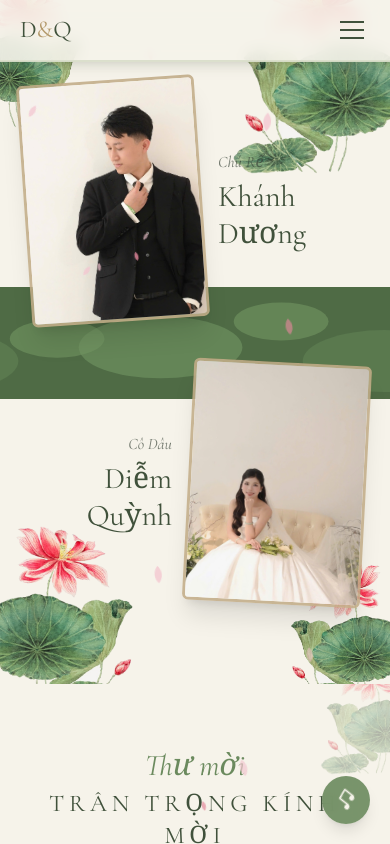
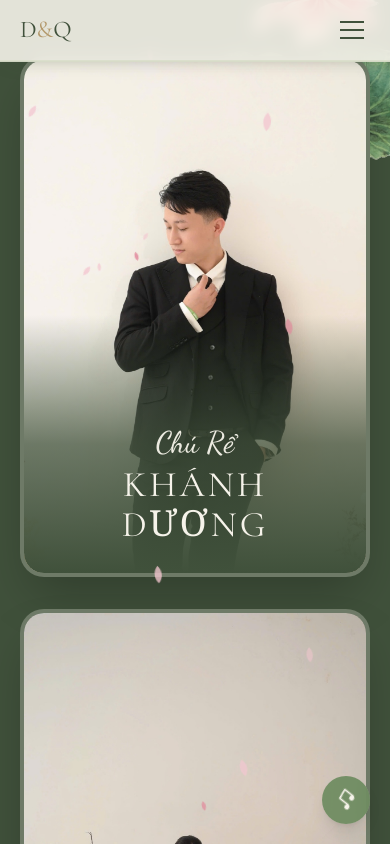
Before and after one commit to huongnc/thiep-cuoi, a React (Vite) app: page / in a window 390 px wide. Shown: the top 844 px of the page. Built offline with nearby package versions, Linux system fonts and the light colour scheme.

Commit message:
Update layout and styling for Nav and Couple components to enhance responsiveness and visual consistency

```diff
--- a/src/App.tsx
+++ b/src/App.tsx
@@ -18,7 +18,7 @@ export default function App() {
       <Gate />
       <Music />
       <Petals />
-      <div className="invite-card relative w-full max-w-3xl">
+      <div className="invite-card relative w-full max-w-6xl">
         <Nav />
         <Couple />
         <Invitation />
@@ -29,7 +29,7 @@ export default function App() {
             src={wedding.storyCover}
             alt="Khoảnh khắc trong câu chuyện tình yêu"
             loading="lazy"
-            className="mx-auto block aspect-[2/3] w-full max-w-3xl rounded-3xl object-cover shadow-xl"
+            className="mx-auto block aspect-[2/3] w-full max-w-3xl object-cover"
           />
         </div>
         <LoveStory />
--- a/src/components/Couple.tsx
+++ b/src/components/Couple.tsx
@@ -1,38 +1,25 @@
 import { type Person } from '../config/wedding'
 import { useReveal } from '../hooks/useReveal'
 import { getDisplayCouple } from '../lib/couple'
-import { CornerFloral, DecorBar } from './ui/Floral'
-import { Tilt3D } from './ui/Tilt3D'
+import { CornerFloral } from './ui/Floral'
 
-function Photo({ person, baseRotate }: { person: Person; baseRotate: number }) {
-  const isGroom = person.role === 'Chú Rể'
-
+function CoupleCard({ person }: { person: Person }) {
   return (
-    <Tilt3D
-      baseRotate={baseRotate}
-      className="shrink-0 overflow-hidden rounded-md border-[3px] border-gold/70 bg-white/60 p-1.5 shadow-xl"
-    >
+    <article className="group relative mx-auto w-full max-w-[30rem] overflow-hidden rounded-[1.5rem] border-4 border-cream/25 bg-forest shadow-2xl">
       <img
         src={person.photo}
         alt={person.name}
-        className={`h-56 w-40 rounded-sm object-cover sm:h-80 sm:w-60 ${
-          isGroom
-            ? 'origin-[28%_42%] scale-[1.55] object-[28%_42%]'
-            : 'origin-[72%_42%] scale-[1.55] object-[72%_42%]'
-        }`}
+        className="block aspect-[2/3] w-full object-cover transition duration-700 group-hover:scale-[1.02]"
       />
-    </Tilt3D>
-  )
-}
-
-function NameBlock({ person, align }: { person: Person; align: 'left' | 'right' }) {
-  return (
-    <div className={`min-w-0 flex-1 ${align === 'right' ? 'text-right' : 'text-left'}`}>
-      <p className="font-serif text-base italic text-ink/70 sm:text-lg">{person.title}</p>
-      <h3 className="mt-1 font-serif text-3xl leading-tight text-forest sm:text-5xl">
-        {person.name}
-      </h3>
-    </div>
+      <div className="absolute inset-x-0 bottom-0 bg-gradient-to-t from-forest via-forest/75 to-transparent px-6 pb-7 pt-28 text-center text-cream sm:px-8 sm:pb-9">
+        <p className="font-script text-3xl leading-none text-cream/95 sm:text-4xl">
+          {person.role}
+        </p>
+        <h3 className="mt-2 font-serif text-4xl uppercase tracking-[0.08em] text-cream sm:text-5xl">
+          {person.name}
+        </h3>
+      </div>
+    </article>
   )
 }
 
@@ -44,26 +31,14 @@ export function Couple() {
     <section
       id="couple"
       ref={ref}
-      className="reveal relative scroll-mt-20 overflow-hidden px-6 py-20 sm:py-24"
+      className="reveal relative scroll-mt-20 overflow-hidden bg-forest px-5 py-14 sm:px-10 sm:py-20 lg:px-16"
     >
-      {/* Dải hồ sen full-width phía sau */}
-      <DecorBar className="absolute inset-x-0 top-[42%] z-0 h-28 sm:h-32" />
-      {/* Hoa lớn trang trí */}
-      <CornerFloral className="absolute -right-12 -top-10 z-0 h-56 w-56 sm:h-80 sm:w-80" />
-      <CornerFloral flip className="absolute -left-14 -top-6 z-0 h-40 w-40 opacity-80 sm:h-52 sm:w-52" />
-      <CornerFloral flip className="absolute -bottom-10 -left-12 z-0 h-52 w-52 sm:h-64 sm:w-64" />
-      <CornerFloral className="absolute -bottom-8 -right-10 z-0 h-40 w-40 opacity-80 sm:h-52 sm:w-52" />
+      <CornerFloral className="absolute -right-20 -top-16 z-0 h-72 w-72 opacity-30 sm:h-[28rem] sm:w-[28rem]" />
+      <CornerFloral flip className="absolute -bottom-20 -left-20 z-0 h-72 w-72 opacity-25 sm:h-[28rem] sm:w-[28rem]" />
 
-      <div className="relative z-10 mx-auto max-w-2xl">
-        <div className="flex items-center gap-4 sm:gap-10">
-          <Photo person={first.person} baseRotate={-4} />
-          <NameBlock person={first.person} align="left" />
-        </div>
-
-        <div className="mt-10 flex items-center justify-end gap-4 sm:mt-8 sm:gap-10">
-          <NameBlock person={second.person} align="right" />
-          <Photo person={second.person} baseRotate={3} />
-        </div>
+      <div className="relative z-10 mx-auto grid max-w-5xl gap-8 sm:gap-12 lg:grid-cols-2 lg:items-start">
+        <CoupleCard person={first.person} />
+        <CoupleCard person={second.person} />
       </div>
     </section>
   )
--- a/src/components/Nav.tsx
+++ b/src/components/Nav.tsx
@@ -15,8 +15,8 @@ export function Nav() {
   const [first, second] = getDisplayCouple()
 
   return (
-    <nav className="fixed left-1/2 top-0 z-40 w-full max-w-3xl -translate-x-1/2 border-b border-sage-light/30 bg-cream/90 shadow-[0_6px_20px_-12px_rgba(64,81,59,0.55)] backdrop-blur">
-      <div className="mx-auto flex max-w-3xl items-center justify-between px-5 py-3">
+    <nav className="fixed left-1/2 top-0 z-40 w-full max-w-6xl -translate-x-1/2 border-b border-sage-light/30 bg-cream/90 shadow-[0_6px_20px_-12px_rgba(64,81,59,0.55)] backdrop-blur">
+      <div className="mx-auto flex max-w-6xl items-center justify-between px-5 py-3">
         <a href="#top" onClick={() => setOpen(false)} className="font-serif text-2xl text-forest">
           {first.monogram}
           <span className="text-gold">&amp;</span>
```
